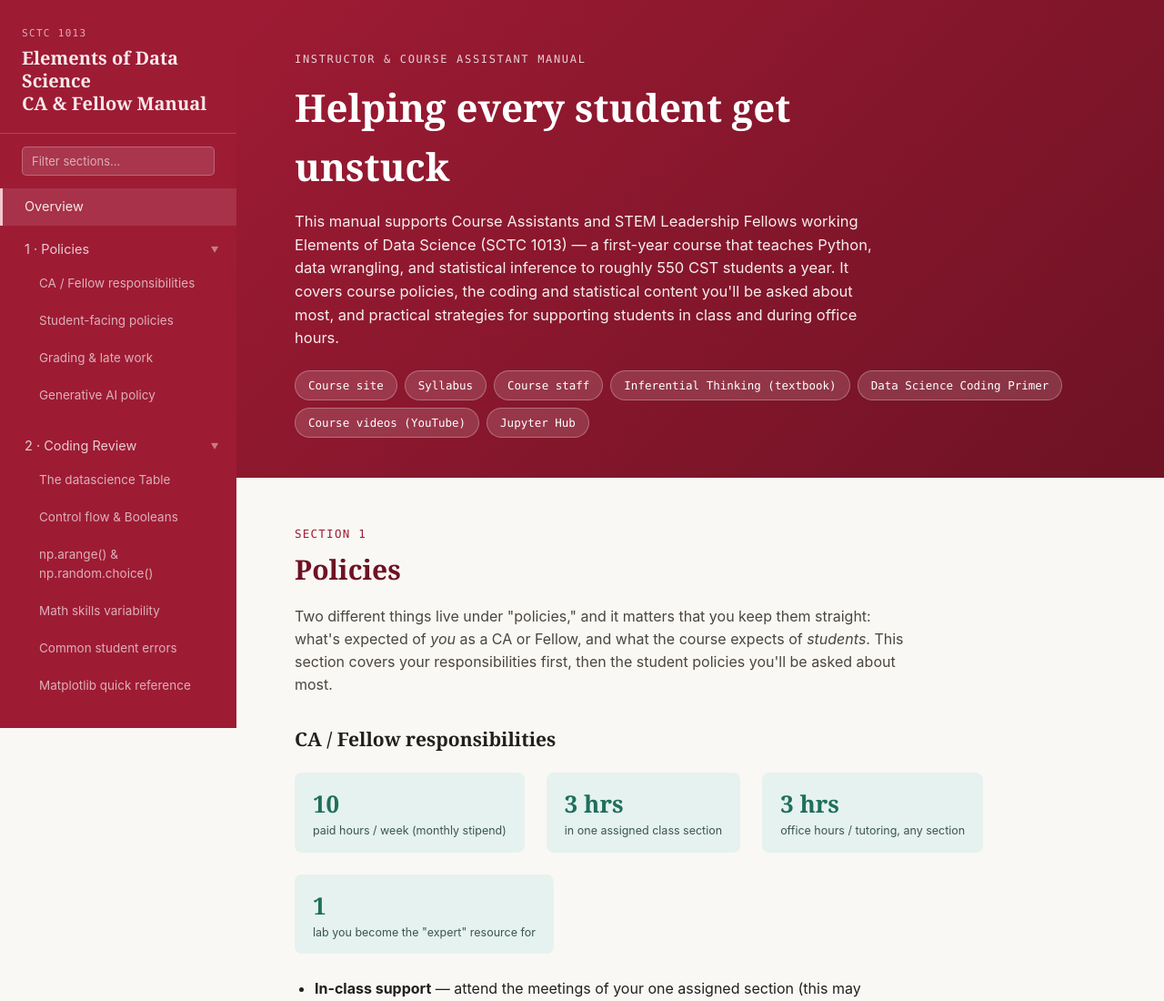
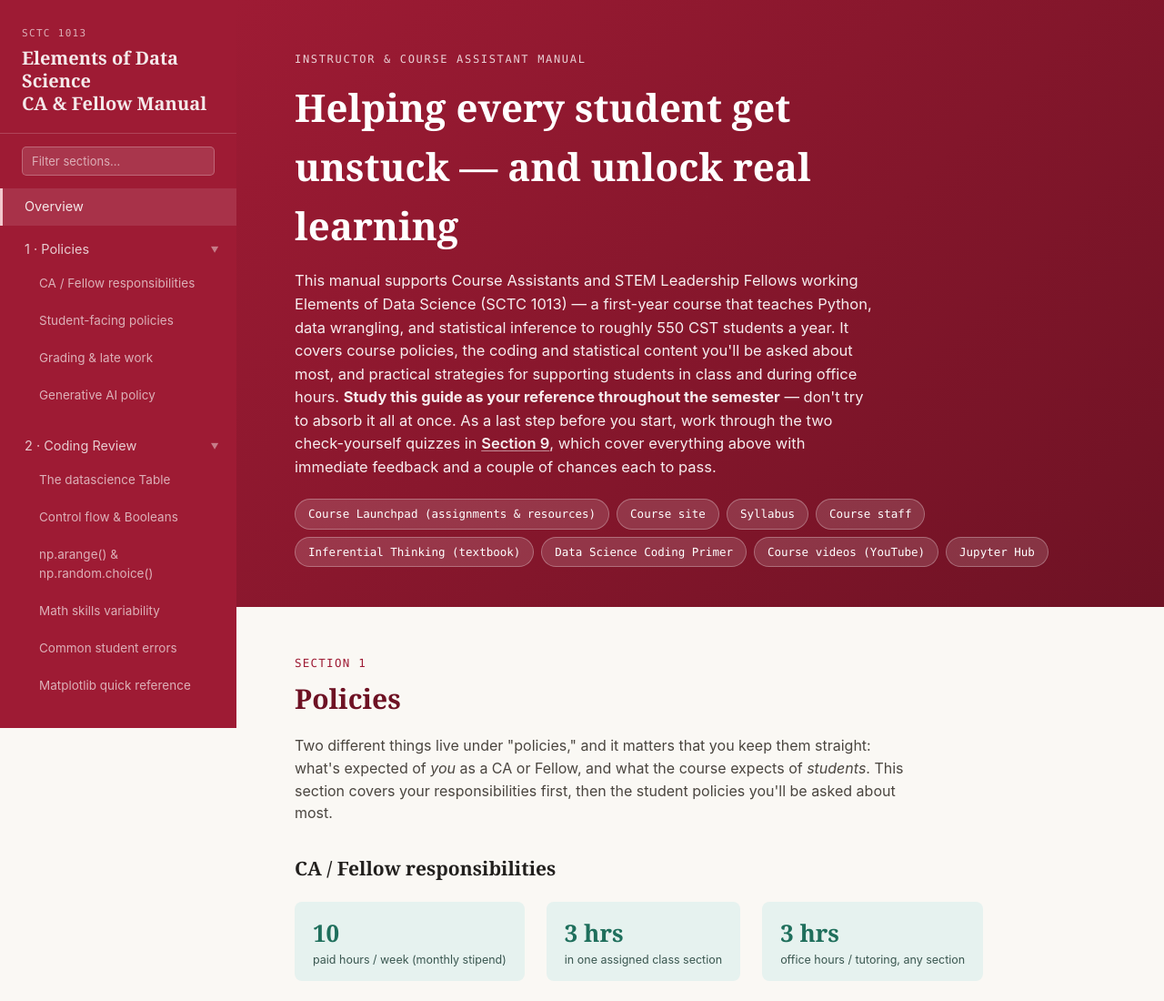
Before and after one commit to laserchemist/EDS_CA, a plain HTML site: page EDS_CA_Manual.html in a window 1280 px wide. Shown: the top 1100 px of the page at 91% size. Drawn offline with Linux system fonts and the light colour scheme.

Commit message:
Update language in Manual

```diff
--- a/EDS_CA_Manual.html
+++ b/EDS_CA_Manual.html
@@ -193,6 +193,20 @@
     font-size:16.5px;
     opacity:.92;
   }
+  .hero p.lede a,
+  .hero p.lede a:link,
+  .hero p.lede a:visited{
+    color:#ffffff !important;
+    text-decoration:underline;
+    text-decoration-color:rgba(255,255,255,0.55);
+    text-underline-offset:2px;
+    font-weight:600;
+  }
+  .hero p.lede a:hover,
+  .hero p.lede a:active{
+    color:#ffffff !important;
+    text-decoration-color:#fff;
+  }
   .quick-links{
     margin-top:22px;
     display:flex;
@@ -674,13 +688,18 @@
   <main>
     <div class="hero" id="overview">
       <div class="eyebrow">Instructor &amp; Course Assistant Manual</div>
-      <h1>Helping every student get unstuck</h1>
+      <h1>Helping every student get unstuck — and unlock real learning</h1>
       <p class="lede">This manual supports Course Assistants and STEM Leadership Fellows working
       Elements of Data Science (SCTC 1013) — a first-year course that teaches Python, data
       wrangling, and statistical inference to roughly 550 CST students a year. It covers course
       policies, the coding and statistical content you'll be asked about most, and practical
-      strategies for supporting students in class and during office hours.</p>
+      strategies for supporting students in class and during office hours. <b>Study this guide as
+      your reference throughout the semester</b> — don't try to absorb it all at once. As a last
+      step before you start, work through the two check-yourself quizzes in
+      <a href="#testyourself">Section 9</a>, which cover everything above with immediate feedback
+      and a couple of chances each to pass.</p>
       <div class="quick-links">
+        <a href="https://laserchemist.github.io/data/index.html" target="_blank" rel="noopener">Course Launchpad (assignments &amp; resources)</a>
         <a href="https://sites.temple.edu/data/" target="_blank" rel="noopener">Course site</a>
         <a href="https://sites.temple.edu/data/syllabus/" target="_blank" rel="noopener">Syllabus</a>
         <a href="https://laserchemist.github.io/EDS_ppl/" target="_blank" rel="noopener">Course staff</a>
```
Also changed, not shown: index.html (+21 -2 lines).
